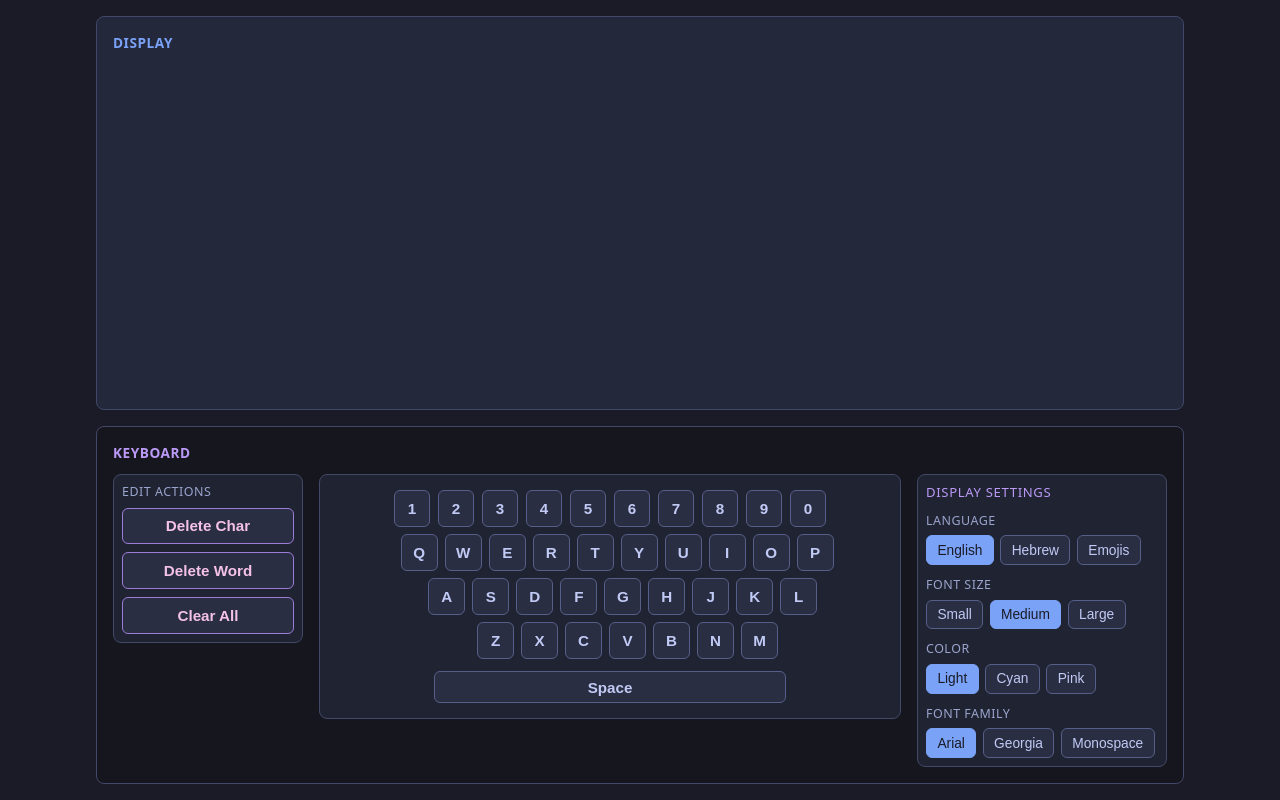
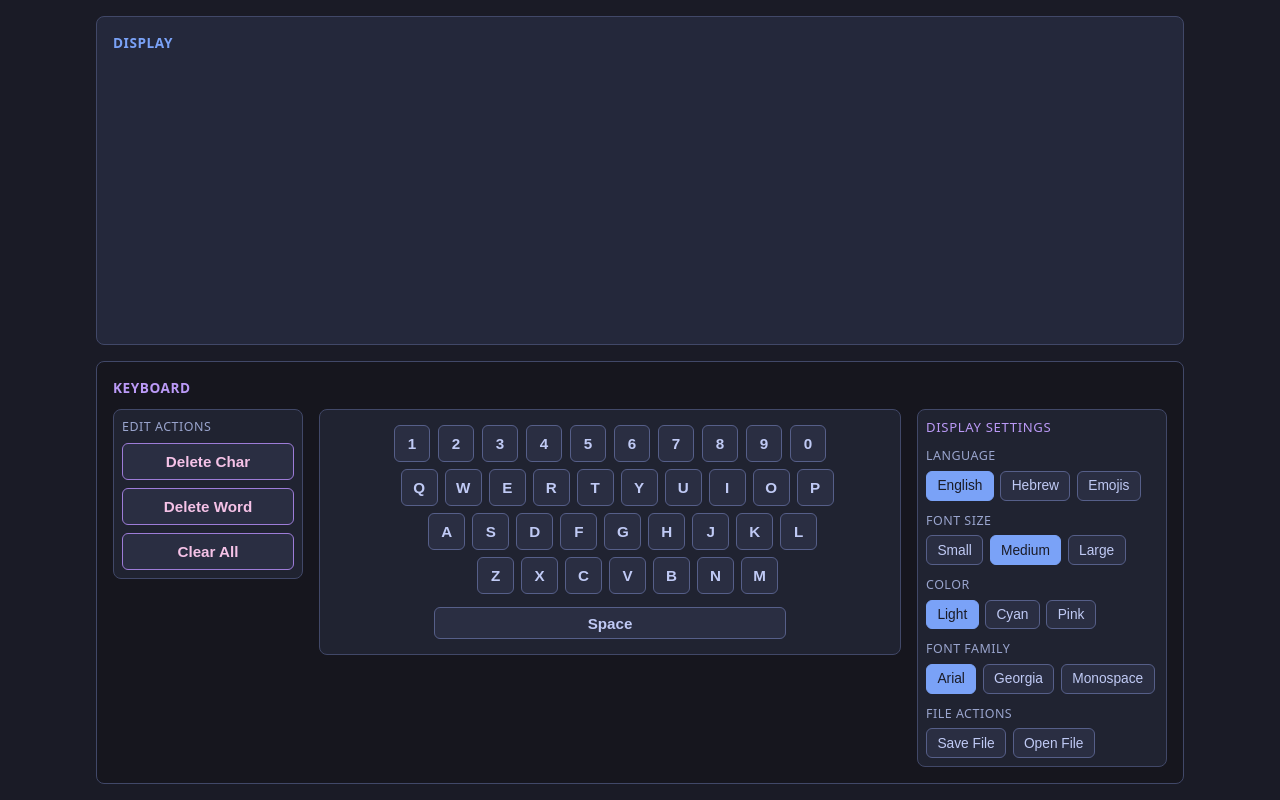
Before and after one commit to YehonatanYeret/Text-Editor, a React (Vite) app: page / in a window 1280 px wide. Built offline with nearby package versions, Linux system fonts and the light colour scheme.

Commit message:
finished part B

```diff
--- a/src/App.jsx
+++ b/src/App.jsx
@@ -71,6 +71,36 @@ function App() {
     setTextStyle((prev) => ({ ...prev, fontFamily }));
   }
 
+  /**
+   * Part B:
+   */
+  function saveFile() {
+  const name = prompt("insert file name to save:");
+  if (!name) return;
+
+  const dataToSave = {
+    text: text,
+    textStyle: textStyle
+  };
+
+  localStorage.setItem(name, JSON.stringify(dataToSave));
+  alert(`File "${name}" saved successfully!`);
+ }
+
+ function openFile() {
+  const name = prompt("insert file name to open:");
+  const savedData = localStorage.getItem(name);
+
+  if (savedData) {
+    const parsedData = JSON.parse(savedData);
+    setText(parsedData.text);
+    setTextStyle(parsedData.textStyle);
+    alert(`File "${name}" loaded!`);
+  } else {
+    alert("File not found.");
+  }
+ }
+
   return (
     <div className="app">
       <DisplayArea text={text} textStyle={textStyle} />
@@ -85,6 +115,8 @@ function App() {
         onFontSizeChange={changeFontSize}
         onColorChange={changeTextColor}
         onFontFamilyChange={changeFontFamily}
+        onSave={saveFile}
+        onOpen={openFile}
       />
     </div>
   );
--- a/src/components/ControlPanel.jsx
+++ b/src/components/ControlPanel.jsx
@@ -54,6 +54,8 @@ function ControlPanel({
   onFontSizeChange,
   onColorChange,
   onFontFamilyChange,
+  onSave,
+  onOpen,
 }) {
   const languageOptions = getLanguageOptions();
   const fontSizeOptions = getFontSizeOptions();
@@ -142,6 +144,25 @@ function ControlPanel({
           ))}
         </div>
       </div>
+      <div className="control-panel__group">
+        <p className="control-panel__label">File Actions</p>
+        <div className="control-panel__buttons">
+          <button
+            type="button"
+            className="control-panel__button"
+            onClick={onSave}
+          >
+            Save File
+          </button>
+          <button
+            type="button"
+            className="control-panel__button"
+            onClick={onOpen}
+          >
+            Open File
+          </button>
+        </div>
+      </div>
     </div>
   );
 }
--- a/src/components/EditorArea.jsx
+++ b/src/components/EditorArea.jsx
@@ -17,6 +17,8 @@ function EditorArea({
   onFontSizeChange,
   onColorChange,
   onFontFamilyChange,
+  onSave,
+  onOpen,
 }) {
   return (
     <section className="editor-area" aria-label="Virtual keyboard editor">
@@ -40,6 +42,8 @@ function EditorArea({
             onFontSizeChange={onFontSizeChange}
             onColorChange={onColorChange}
             onFontFamilyChange={onFontFamilyChange}
+            onSave={onSave}
+            onOpen={onOpen}
           />
         </div>
       </div>
```
Also changed, not shown: 1 other file (tests, documents, lock files or other folders).
